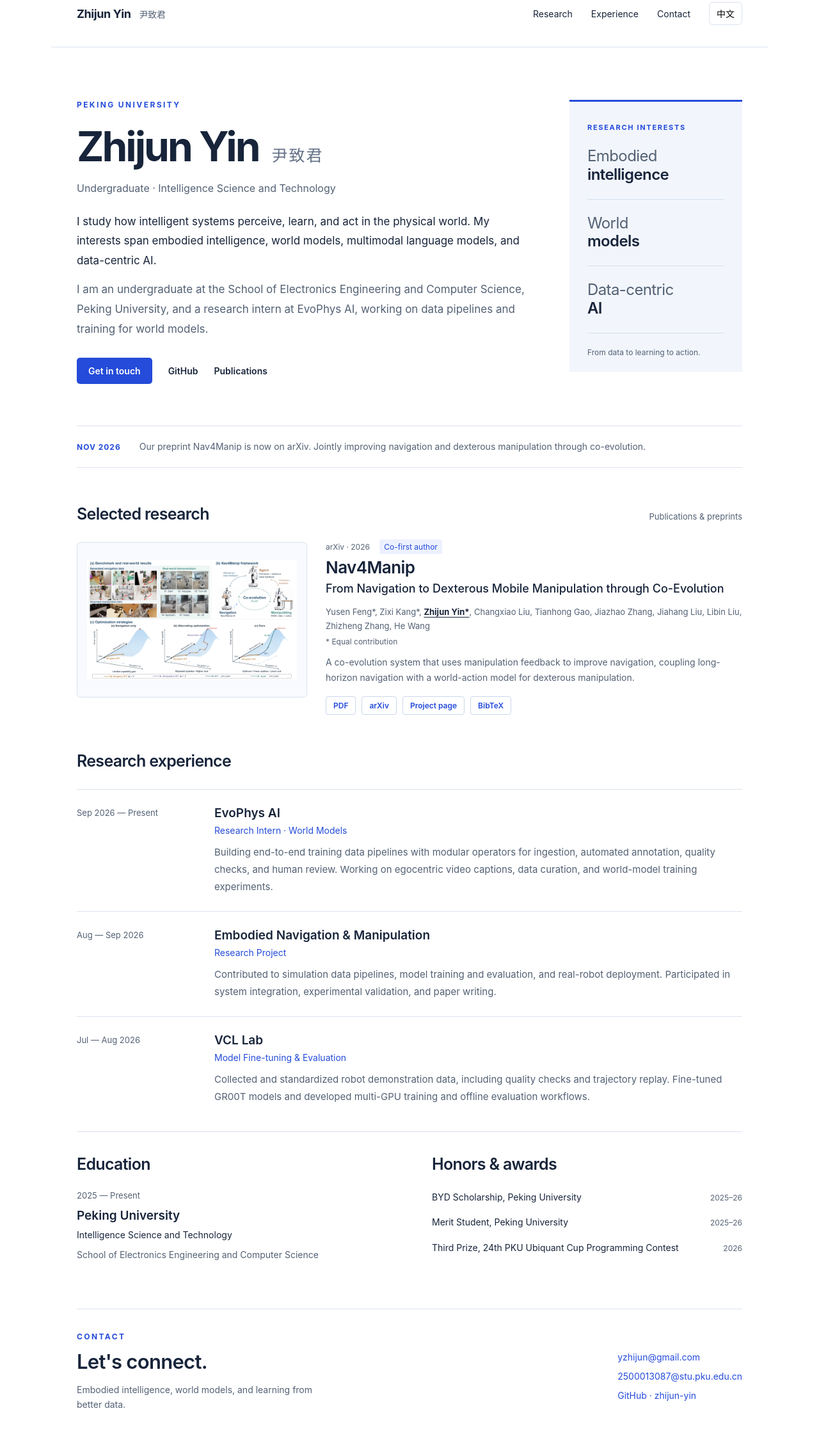
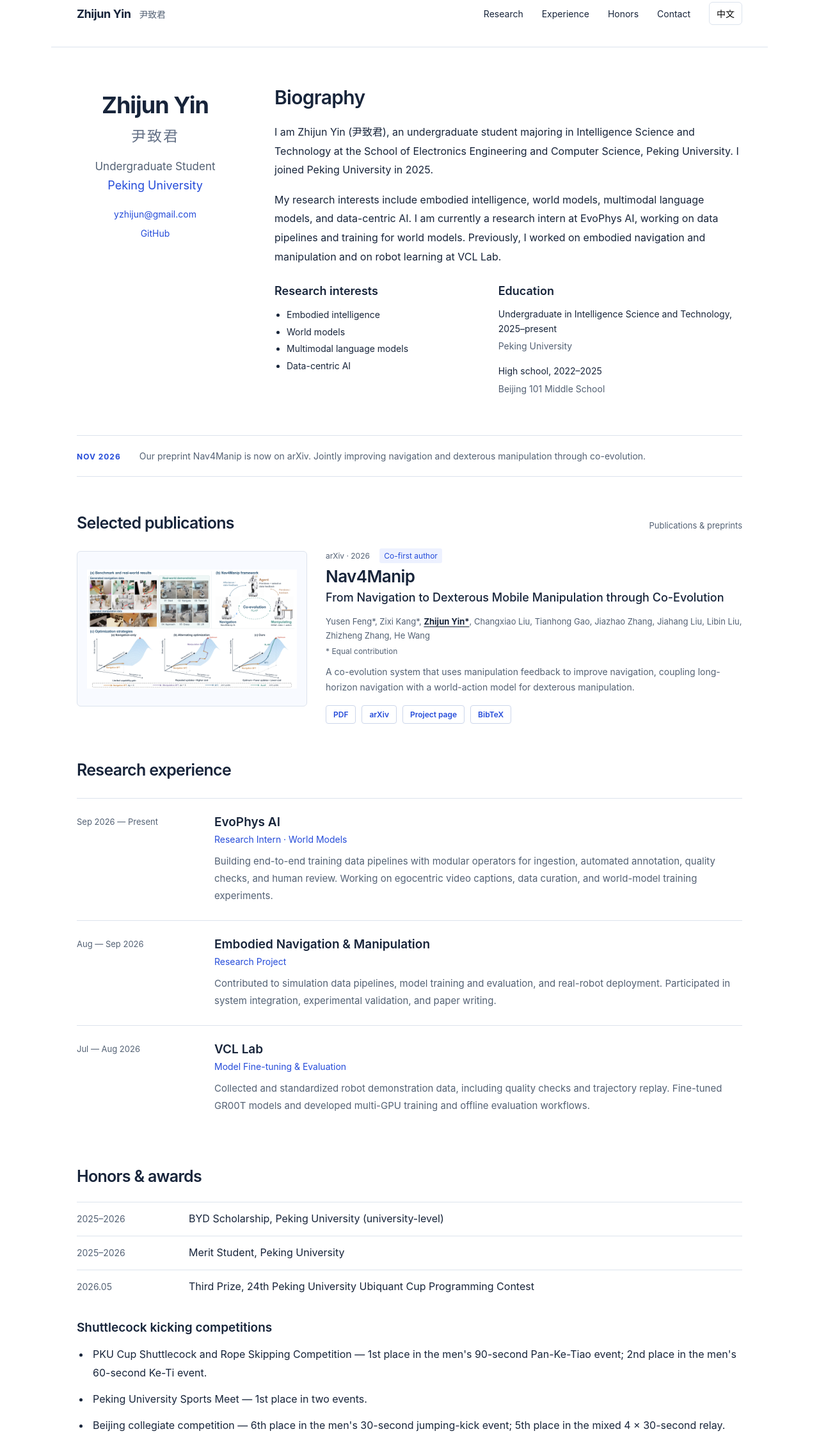
Before and after one commit to zhijun-yin/Zhijun-Yin.github.io, a plain HTML site: page index.html in a window 1280 px wide. Shown: the part 31-2275 px from the top of the page at 64% size. Drawn offline with Linux system fonts and the light colour scheme.

Commit message:
Refine academic biography and include complete honors and service

```diff
--- a/index.html
+++ b/index.html
@@ -19,81 +19,103 @@
       <nav aria-label="Main navigation">
         <a href="#research" data-en="Research" data-zh="研究">Research</a>
         <a href="#experience" data-en="Experience" data-zh="经历">Experience</a>
+        <a href="#awards" data-en="Honors" data-zh="荣誉">Honors</a>
         <a href="#contact" data-en="Contact" data-zh="联系">Contact</a>
         <button id="language" aria-label="Switch to Chinese">中文</button>
       </nav>
     </header>
     <main id="main" class="wrap">
       <section class="intro" aria-labelledby="name">
-        <div class="intro-main">
-          <p class="eyebrow" data-en="PEKING UNIVERSITY" data-zh="北京大学">
-            PEKING UNIVERSITY
+        <aside class="profile">
+          <h1 id="name">Zhijun Yin<span>尹致君</span></h1>
+          <p class="role" data-en="Undergraduate Student" data-zh="本科生">
+            Undergraduate Student
           </p>
-          <h1 id="name">Zhijun Yin<span>尹致君</span></h1>
+          <a
+            class="affiliation"
+            href="https://www.pku.edu.cn/"
+            data-en="Peking University"
+            data-zh="北京大学"
+            >Peking University</a
+          >
+          <div class="profile-links">
+            <a href="mailto:yzhijun@gmail.com">yzhijun@gmail.com</a
+            ><a href="https://github.com/zhijun-yin">GitHub</a>
+          </div>
+        </aside>
+        <div class="biography">
+          <h2 data-en="Biography" data-zh="个人简介">Biography</h2>
           <p
-            class="role"
-            data-en="Undergraduate · Intelligence Science and Technology"
-            data-zh="本科生 · 智能科学与技术"
+            class="bio"
+            data-en="I am Zhijun Yin (尹致君), an undergraduate student majoring in Intelligence Science and Technology at the School of Electronics Engineering and Computer Science, Peking University. I joined Peking University in 2025."
+            data-zh="我是尹致君，北京大学信息科学技术学院智能科学与技术专业 2025 级本科生。"
           >
-            Undergraduate · Intelligence Science and Technology
+            I am Zhijun Yin (尹致君), an undergraduate student majoring in
+            Intelligence Science and Technology at the School of Electronics
+            Engineering and Computer Science, Peking University. I joined Peking
+            University in 2025.
           </p>
           <p
             class="bio"
-            data-en="I study how intelligent systems perceive, learn, and act in the physical world. My interests span embodied intelligence, world models, multimodal language models, and data-centric AI."
-            data-zh="我关注智能系统如何感知、学习并在物理世界中行动。研究兴趣涵盖具身智能、世界模型、多模态语言模型与以数据为中心的人工智能。"
+            data-en="My research interests include embodied intelligence, world models, multimodal language models, and data-centric AI. I am currently a research intern at EvoPhys AI, working on data pipelines and training for world models. Previously, I worked on embodied navigation and manipulation and on robot learning at VCL Lab."
+            data-zh="我的研究兴趣包括具身智能、世界模型、多模态语言模型与以数据为中心的人工智能。目前，我在 EvoPhys AI 从事科研实习，参与世界模型的数据管线建设与训练。此前，我参与了具身导航与操作项目，并在 VCL 实验室开展机器人学习相关研究。"
           >
-            I study how intelligent systems perceive, learn, and act in the
-            physical world. My interests span embodied intelligence, world
-            models, multimodal language models, and data-centric AI.
+            My research interests include embodied intelligence, world models,
+            multimodal language models, and data-centric AI. I am currently a
+            research intern at EvoPhys AI, working on data pipelines and
+            training for world models. Previously, I worked on embodied
+            navigation and manipulation and on robot learning at VCL Lab.
+          </p>
+          <div class="bio-details">
+            <div>
+              <h3 data-en="Research interests" data-zh="研究兴趣">
+                Research interests
+              </h3>
+              <ul>
+                <li data-en="Embodied intelligence" data-zh="具身智能">
+                  Embodied intelligence
+                </li>
+                <li data-en="World models" data-zh="世界模型">World models</li>
+                <li
+                  data-en="Multimodal language models"
+                  data-zh="多模态语言模型"
+                >
+                  Multimodal language models
+                </li>
+                <li data-en="Data-centric AI" data-zh="以数据为中心的人工智能">
+                  Data-centric AI
+                </li>
+              </ul>
+            </div>
+            <div>
+              <h3 data-en="Education" data-zh="教育背景">Education</h3>
+              <p
+                data-en="Undergraduate in Intelligence Science and Technology, 2025–present"
+                data-zh="智能科学与技术本科，2025 年至今"
+              >
+                Undergraduate in Intelligence Science and Technology,
+                2025–present
               </p>
               <p
-            class="bio secondary"
-            data-en="I am an undergraduate at the School of Electronics Engineering and Computer Science, Peking University, and a research intern at EvoPhys AI, working on data pipelines and training for world models."
-            data-zh="我目前就读于北京大学信息科学技术学院，并在 EvoPhys AI 从事科研实习，参与世界模型的数据管线建设与训练。"
+                class="secondary"
+                data-en="Peking University"
+                data-zh="北京大学"
               >
-            I am an undergraduate at the School of Electronics Engineering and
-            Computer Science, Peking University, and a research intern at
-            EvoPhys AI, working on data pipelines and training for world models.
+                Peking University
               </p>
-          <div class="links">
-            <a
-              class="primary"
-              href="mailto:yzhijun@gmail.com"
-              data-en="Get in touch"
-              data-zh="邮件联系"
-              >Get in touch</a
-            ><a href="https://github.com/zhijun-yin">GitHub</a
-            ><a href="#research" data-en="Publications" data-zh="论文成果"
-              >Publications</a
+              <p data-en="High school, 2022–2025" data-zh="高中，2022–2025 年">
+                High school, 2022–2025
+              </p>
+              <p
+                class="secondary"
+                data-en="Beijing 101 Middle School"
+                data-zh="北京市第一〇一中学"
               >
+                Beijing 101 Middle School
+              </p>
             </div>
           </div>
-        <aside class="focus" aria-label="Research interests">
-          <span
-            class="focus-title"
-            data-en="RESEARCH INTERESTS"
-            data-zh="研究兴趣"
-            >RESEARCH INTERESTS</span
-          >
-          <div class="focus-item">
-            <span data-en="Embodied" data-zh="具身">Embodied</span
-            ><strong data-en="intelligence" data-zh="智能">intelligence</strong>
         </div>
-          <div class="focus-item">
-            <span data-en="World" data-zh="世界">World</span
-            ><strong data-en="models" data-zh="模型">models</strong>
-          </div>
-          <div class="focus-item">
-            <span data-en="Data-centric" data-zh="数据驱动">Data-centric</span
-            ><strong>AI</strong>
-          </div>
-          <p
-            data-en="From data to learning to action."
-            data-zh="从数据、学习，到行动。"
-          >
-            From data to learning to action.
-          </p>
-        </aside>
       </section>
       <section class="news" aria-label="Latest news">
         <time datetime="2026-11-25">NOV 2026</time>
@@ -107,8 +129,8 @@
       </section>
       <section id="research" class="section">
         <div class="section-head">
-          <h2 data-en="Selected research" data-zh="代表性研究">
-            Selected research
+          <h2 data-en="Selected publications" data-zh="论文成果">
+            Selected publications
           </h2>
           <span data-en="Publications & preprints" data-zh="论文与预印本"
             >Publications & preprints</span
@@ -277,60 +299,90 @@
           </div>
         </div>
       </section>
-      <div class="bottom-grid">
-        <section class="section education">
-          <h2 data-en="Education" data-zh="教育背景">Education</h2>
-          <p class="date" data-en="2025 — Present" data-zh="2025 — 至今">
-            2025 — Present
-          </p>
-          <h3 data-en="Peking University" data-zh="北京大学">
-            Peking University
-          </h3>
-          <p
-            data-en="Intelligence Science and Technology"
-            data-zh="智能科学与技术专业"
+      <section id="awards" class="section awards">
+        <h2 data-en="Honors & awards" data-zh="奖学金与竞赛荣誉">
+          Honors & awards
+        </h2>
+        <ul class="honors-list">
+          <li>
+            <time>2025–2026</time
+            ><span
+              data-en="BYD Scholarship, Peking University (university-level)"
+              data-zh="北京大学比亚迪奖学金（校级），2025–2026 学年"
+              >BYD Scholarship, Peking University (university-level)</span
             >
-            Intelligence Science and Technology
-          </p>
-          <p
-            class="secondary"
-            data-en="School of Electronics Engineering and Computer Science"
-            data-zh="信息科学技术学院"
-          >
-            School of Electronics Engineering and Computer Science
-          </p>
-        </section>
-        <section class="section awards">
-          <h2 data-en="Honors & awards" data-zh="荣誉奖励">Honors & awards</h2>
-          <ul>
-            <li>
-              <span
-                data-en="BYD Scholarship, Peking University"
-                data-zh="北京大学比亚迪奖学金"
-                >BYD Scholarship, Peking University</span
-              ><time>2025–26</time>
           </li>
           <li>
-              <span
+            <time>2025–2026</time
+            ><span
               data-en="Merit Student, Peking University"
-                data-zh="北京大学三好学生"
+              data-zh="北京大学三好学生，2025–2026 学年"
               >Merit Student, Peking University</span
-              ><time>2025–26</time>
+            >
           </li>
           <li>
-              <span
-                data-en="Third Prize, 24th PKU Ubiquant Cup Programming Contest"
+            <time>2026.05</time
+            ><span
+              data-en="Third Prize, 24th Peking University Ubiquant Cup Programming Contest"
               data-zh="北京大学第二十四届“九坤杯”程序设计竞赛三等奖"
-                >Third Prize, 24th PKU Ubiquant Cup Programming Contest</span
-              ><time>2026</time>
+              >Third Prize, 24th Peking University Ubiquant Cup Programming
+              Contest</span
+            >
+          </li>
+        </ul>
+        <h3 data-en="Shuttlecock kicking competitions" data-zh="花毽与毽绳竞赛">
+          Shuttlecock kicking competitions
+        </h3>
+        <ul class="sports-list">
+          <li
+            data-en="PKU Cup Shuttlecock and Rope Skipping Competition — 1st place in the men's 90-second Pan-Ke-Tiao event; 2nd place in the men's 60-second Ke-Ti event."
+            data-zh="“北大杯”毽绳比赛 — 男子 90 秒盘磕跳第一名、男子 60 秒磕踢第二名。"
+          >
+            PKU Cup Shuttlecock and Rope Skipping Competition — 1st place in the
+            men's 90-second Pan-Ke-Tiao event; 2nd place in the men's 60-second
+            Ke-Ti event.
+          </li>
+          <li
+            data-en="Peking University Sports Meet — 1st place in two events."
+            data-zh="北京大学校运动会 — 两项第一名。"
+          >
+            Peking University Sports Meet — 1st place in two events.
+          </li>
+          <li
+            data-en="Beijing collegiate competition — 6th place in the men's 30-second jumping-kick event; 5th place in the mixed 4 × 30-second relay."
+            data-zh="首都高校赛事 — 男子 30 秒跳踢第六名、混合 4 × 30 秒接力第五名。"
+          >
+            Beijing collegiate competition — 6th place in the men's 30-second
+            jumping-kick event; 5th place in the mixed 4 × 30-second relay.
           </li>
         </ul>
       </section>
-      </div>
+      <section class="section service">
+        <h2 data-en="Leadership & service" data-zh="学生工作与志愿服务">
+          Leadership & service
+        </h2>
+        <ul>
+          <li
+            data-en="Captain of the Peking University shuttlecock kicking team and Vice President of the association."
+            data-zh="北京大学花毽队队长、协会副会长。"
+          >
+            Captain of the Peking University shuttlecock kicking team and Vice
+            President of the association.
+          </li>
+          <li
+            data-en="39.5 hours of volunteer service in the 2025–2026 academic year, including 31.5 hours with Volunteer Beijing and 8 hours in the Linghang Xinyan hometown social practice program."
+            data-zh="2025–2026 学年度累计志愿服务 39.5 小时，其中“志愿北京”31.5 小时、“领航新燕”返乡社会实践 8 小时。"
+          >
+            39.5 hours of volunteer service in the 2025–2026 academic year,
+            including 31.5 hours with Volunteer Beijing and 8 hours in the
+            Linghang Xinyan hometown social practice program.
+          </li>
+        </ul>
+      </section>
       <section id="contact" class="contact">
         <div>
           <p class="eyebrow" data-en="CONTACT" data-zh="联系">CONTACT</p>
-          <h2 data-en="Let's connect." data-zh="欢迎交流。">Let's connect.</h2>
+          <h2 data-en="Contact" data-zh="联系方式">Contact</h2>
           <p
             data-en="Embodied intelligence, world models, and learning from better data."
             data-zh="围绕具身智能、世界模型与高质量数据展开交流。"
--- a/style.css
+++ b/style.css
@@ -126,42 +126,6 @@ h1 span {
 }
 .links .primary:hover {
   background: #173bb6;
-}
-.focus {
-  padding: 28px 28px 21px;
-  background: var(--tint);
-  border-top: 3px solid var(--blue);
-  align-self: start;
-}
-.focus-title {
-  font-size: 11px;
-  letter-spacing: 1.7px;
-  font-weight: 650;
-  color: var(--blue);
-}
-.focus-item {
-  padding: 23px 0;
-  border-bottom: 1px solid #d6deee;
-  font-size: 24px;
-  line-height: 1.2;
-  letter-spacing: -0.6px;
-}
-.focus-item span,
-.focus-item strong {
-  display: block;
-}
-.focus-item span {
-  font-weight: 400;
-  color: var(--muted);
-}
-.focus-item strong {
-  font-weight: 600;
-}
-.focus p {
-  font-size: 12px;
-  line-height: 1.6;
-  color: var(--muted);
-  margin: 20px 0 0;
 }
 .news {
   display: flex;
@@ -341,28 +305,6 @@ pre {
   color: var(--muted);
   margin: 0;
 }
-.bottom-grid {
-  display: grid;
-  grid-template-columns: 1fr 1fr;
-  gap: 70px;
-  border-top: 1px solid var(--line);
-  margin-top: 16px;
-}
-.bottom-grid .section {
-  padding-top: 35px;
-}
-.education h2,
-.awards h2 {
-  margin-bottom: 26px;
-}
-.education h3 {
-  margin-top: 12px;
-}
-.education p:not(.date) {
-  font-size: 14px;
-  line-height: 1.7;
-  margin: 7px 0;
-}
 .awards ul {
   list-style: none;
   margin: 0;
@@ -437,9 +379,6 @@ html[lang="zh-CN"] h1 {
 html[lang="zh-CN"] .bio {
   line-height: 1.95;
 }
-html[lang="zh-CN"] .focus-item {
-  line-height: 1.4;
-}
 @media (min-width: 1450px) {
   .wrap {
     max-width: 1220px;
@@ -471,15 +410,9 @@ html[lang="zh-CN"] .focus-item {
     display: block;
     margin: 12px 0 0;
   }
-  .focus {
-    padding: 23px;
-  }
   .publication {
     grid-template-columns: 290px 1fr;
     gap: 23px;
-  }
-  .bottom-grid {
-    gap: 35px;
   }
   .experience-row {
     grid-template-columns: 150px 1fr;
@@ -531,25 +464,6 @@ html[lang="zh-CN"] .focus-item {
   .bio {
     font-size: 16px;
   }
-  .focus {
-    margin-top: 35px;
-    padding: 20px;
-    display: grid;
-    grid-template-columns: repeat(3, 1fr);
-    gap: 13px;
-  }
-  .focus-title {
-    grid-column: 1/-1;
-  }
-  .focus-item {
-    font-size: 17px;
-    letter-spacing: -0.5px;
-    padding: 4px 0 12px;
-  }
-  .focus p {
-    grid-column: 1/-1;
-    margin: 0;
-  }
   .news {
     gap: 17px;
   }
@@ -589,10 +503,6 @@ html[lang="zh-CN"] .focus-item {
     gap: 12px;
     padding: 23px 0;
   }
-  .bottom-grid {
-    grid-template-columns: 1fr;
-    gap: 0;
-  }
   .contact {
     display: block;
     margin-top: 35px;
@@ -617,3 +527,170 @@ html[lang="zh-CN"] .focus-item {
     scroll-behavior: auto;
   }
 }
+
+/* Academic profile and biographical details. */
+.intro {
+  grid-template-columns: 245px minmax(0, 1fr);
+  gap: 64px;
+  padding: 60px 0 45px;
+}
+.profile {
+  text-align: center;
+  padding-top: 8px;
+}
+.profile h1 {
+  font-size: 36px;
+  letter-spacing: -1px;
+  line-height: 1.25;
+}
+.profile h1 span {
+  display: block;
+  margin: 12px 0 0;
+  font-size: 23px;
+  letter-spacing: 2px;
+}
+.profile .role {
+  margin: 22px 0 9px;
+  font-size: 17px;
+}
+.affiliation {
+  color: var(--blue);
+  font-size: 18px;
+}
+.profile-links {
+  display: flex;
+  flex-direction: column;
+  gap: 13px;
+  margin-top: 26px;
+  font-size: 14px;
+  color: var(--blue);
+}
+.biography h2 {
+  font-size: 30px;
+  margin-bottom: 22px;
+}
+.bio {
+  font-size: 16px;
+  line-height: 1.85;
+  margin-bottom: 17px;
+}
+.bio-details {
+  display: grid;
+  grid-template-columns: 1fr 1.2fr;
+  gap: 32px;
+  margin-top: 28px;
+}
+.bio-details h3 {
+  margin-bottom: 14px;
+  font-size: 18px;
+}
+.bio-details ul {
+  padding-left: 19px;
+  margin: 0;
+  font-size: 14px;
+  line-height: 1.9;
+}
+.bio-details p {
+  margin: 0 0 4px;
+  font-size: 14px;
+  line-height: 1.65;
+}
+.bio-details p.secondary {
+  margin-bottom: 16px;
+}
+.awards h2,
+.service h2 {
+  margin-bottom: 25px;
+}
+.awards .honors-list {
+  list-style: none;
+  padding: 0;
+  margin: 0 0 27px;
+}
+.awards .honors-list li {
+  display: grid;
+  grid-template-columns: 150px 1fr;
+  gap: 25px;
+  padding: 13px 0;
+  margin: 0;
+  border-top: 1px solid var(--line);
+  font-size: 16px;
+}
+.awards .honors-list time {
+  font-size: 14px;
+}
+.awards h3 {
+  margin-bottom: 16px;
+}
+.awards .sports-list,
+.service ul {
+  list-style: disc;
+  margin: 0;
+  padding-left: 21px;
+}
+.awards .sports-list li,
+.service li {
+  display: list-item;
+  font-size: 16px;
+  line-height: 1.8;
+  margin-bottom: 12px;
+  padding-left: 4px;
+}
+.service {
+  padding-top: 35px;
+}
+@media (max-width: 850px) {
+  .intro {
+    grid-template-columns: 200px minmax(0, 1fr);
+    gap: 30px;
+  }
+  .bio-details {
+    grid-template-columns: 1fr;
+    gap: 20px;
+  }
+}
+@media (max-width: 650px) {
+  .header {
+    flex-wrap: wrap;
+  }
+  nav {
+    gap: 16px;
+  }
+  .intro {
+    display: block;
+    padding-top: 32px;
+  }
+  .profile {
+    text-align: left;
+    padding-bottom: 30px;
+    border-bottom: 1px solid var(--line);
+    margin-bottom: 30px;
+  }
+  .profile h1 span {
+    display: inline-block;
+    margin: 0 0 0 16px;
+    font-size: 22px;
+  }
+  .profile-links {
+    flex-direction: row;
+    flex-wrap: wrap;
+    gap: 22px;
+    margin-top: 18px;
+  }
+  .biography h2 {
+    font-size: 26px;
+  }
+  .bio-details {
+    grid-template-columns: 1fr 1fr;
+    gap: 22px;
+  }
+  .awards .honors-list li {
+    grid-template-columns: 1fr;
+    gap: 4px;
+  }
+}
+@media (max-width: 380px) {
+  .bio-details {
+    grid-template-columns: 1fr;
+  }
+}
```
Lines whose indentation alone changed are shown as unchanged.
